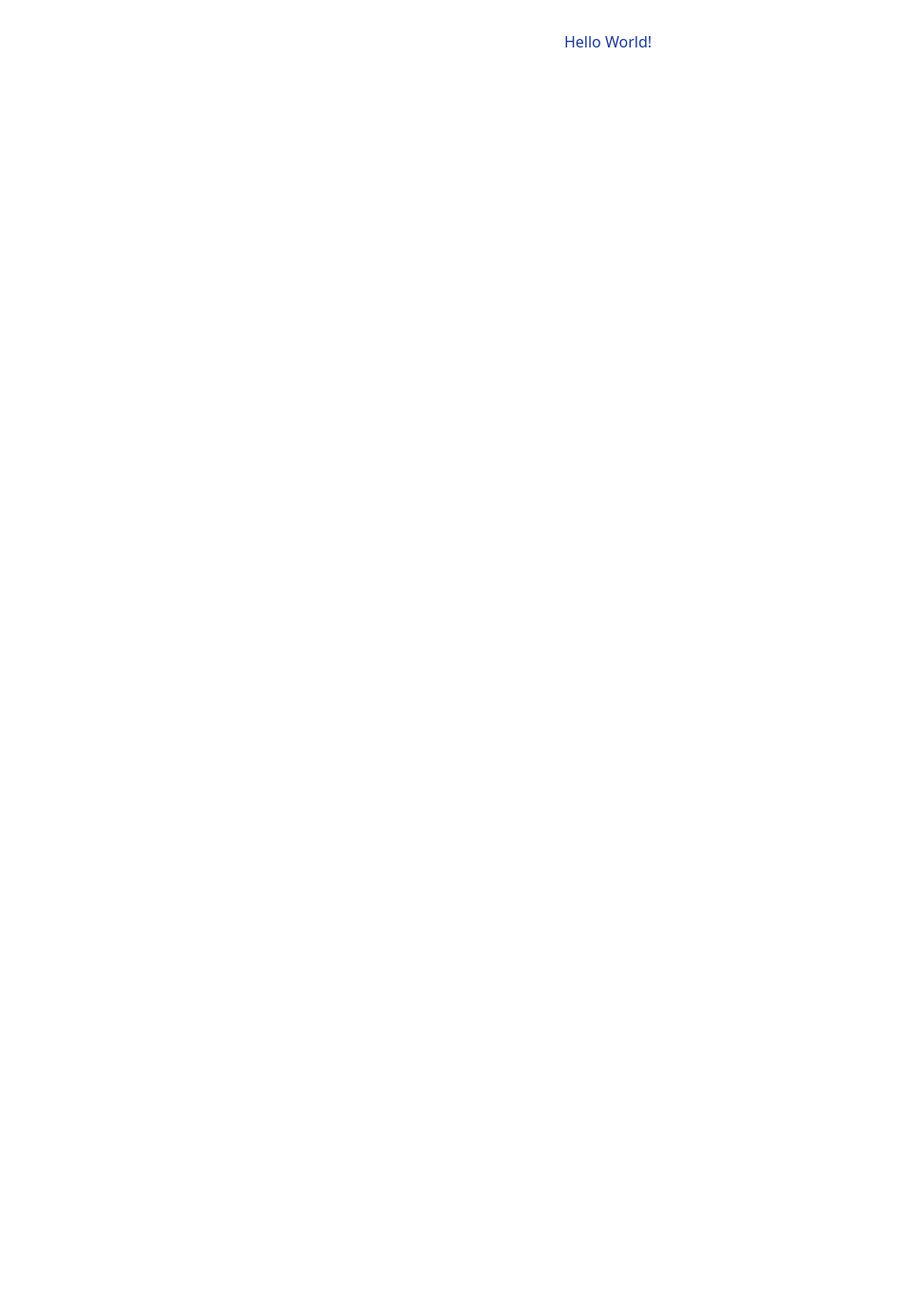
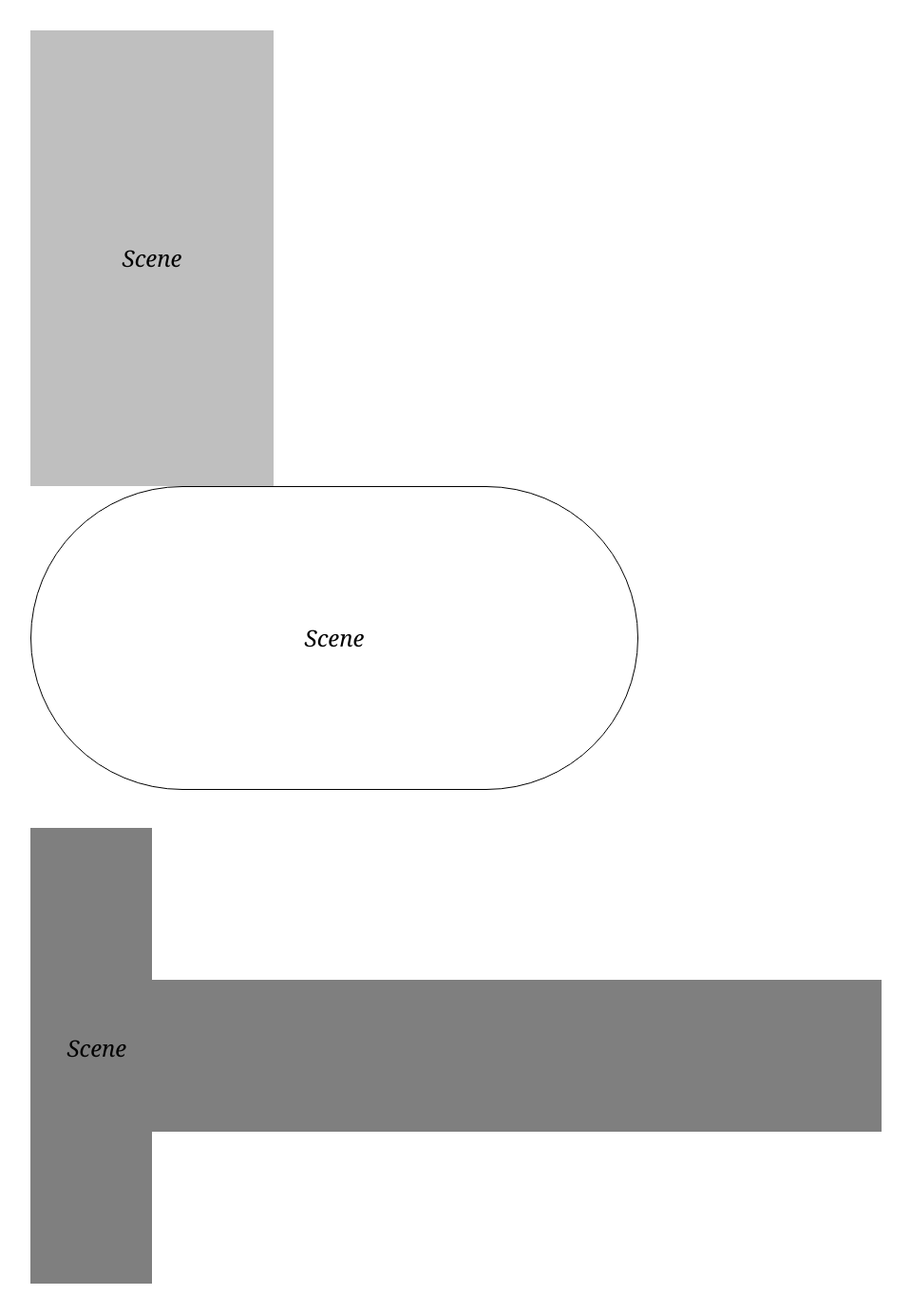
Before and after one commit to maratdev0210/ticket-selling-platform, a React (Vite) app: page / in a window 1280 px wide. Shown: the whole page at 95% size, without its empty margins (0-959 px from the left). Before the commit the page ends 800 px from the top, so only its background shows below. Built offline with nearby package versions, Linux system fonts and the light colour scheme.

Commit message:
add venues sketch design

```diff
--- a/src/App.jsx
+++ b/src/App.jsx
@@ -1,9 +1,18 @@
 import "./App.css";
+import { venues } from "./Venues/Venues";
 
 export default function App() {
   return (
     <>
-      <h1 className="text-blue-900 text-center">Hello World!</h1>
+      <div className="_venus_list">
+        {venues.map((venue, index) => {
+          return (
+            <div className="_venue" key={index}>
+              {venue}
+            </div>
+          );
+        })}
+      </div>
     </>
   );
 }
--- /dev/null
+++ b/src/Venues/BasicVenue/BasicVenue.jsx
@@ -0,0 +1,9 @@
+// A rectangle venue
+export default function BasicVenue() {
+  return (
+    <div className="_basic_venue w-[20vw] h-[60vh] bg-black/25 flex items-center justify-center">
+      {/* fill in the seats here */}
+      <p className="font-serif italic text-2xl">Scene</p>
+    </div>
+  );
+}
--- /dev/null
+++ b/src/Venues/StadiumVenue/StadiumVenue.jsx
@@ -0,0 +1,9 @@
+// A stadium-like venue
+export default function StadiumVenue() {
+  return (
+    <div className="_stadium_venue border rounded-full w-[50vw] h-[40vh] flex justify-center items-center">
+      {/* seats would go here */}
+      <p className="font-serif text-2xl italic">Scene</p>
+    </div>
+  );
+}
--- /dev/null
+++ b/src/Venues/TShapedVenue/TShapedVenue.jsx
@@ -0,0 +1,11 @@
+// T-shaped venue design
+export default function TShapedVenue() {
+  return (
+    <div className="_TShaped_venue mt-10 bg-black/50 h-[60vh] w-[10vw] after:absolute after:mt-[20vh] after:left-[12.5vw] after:bg-black/50 after:w-[60vw] after:h-[20vh]">
+      {/* Seats would go here */}
+      <p className="absolute mt-[27vh] ml-[3vw] font-serif italic text-2xl ">
+        Scene
+      </p>
+    </div>
+  );
+}
--- /dev/null
+++ b/src/Venues/venues.jsx
@@ -0,0 +1,9 @@
+import BasicVenue from "./BasicVenue/BasicVenue";
+import StadiumVenue from "./StadiumVenue/StadiumVenue";
+import TShapedVenue from "./TShapedVenue/TShapedVenue";
+
+export const venues = [
+  <BasicVenue key="venue_1" />,
+  <StadiumVenue key="venue_2" />,
+  <TShapedVenue key="venue_3" />,
+];
```
Also changed, not shown: 1 other file (tests, documents, lock files or other folders).
